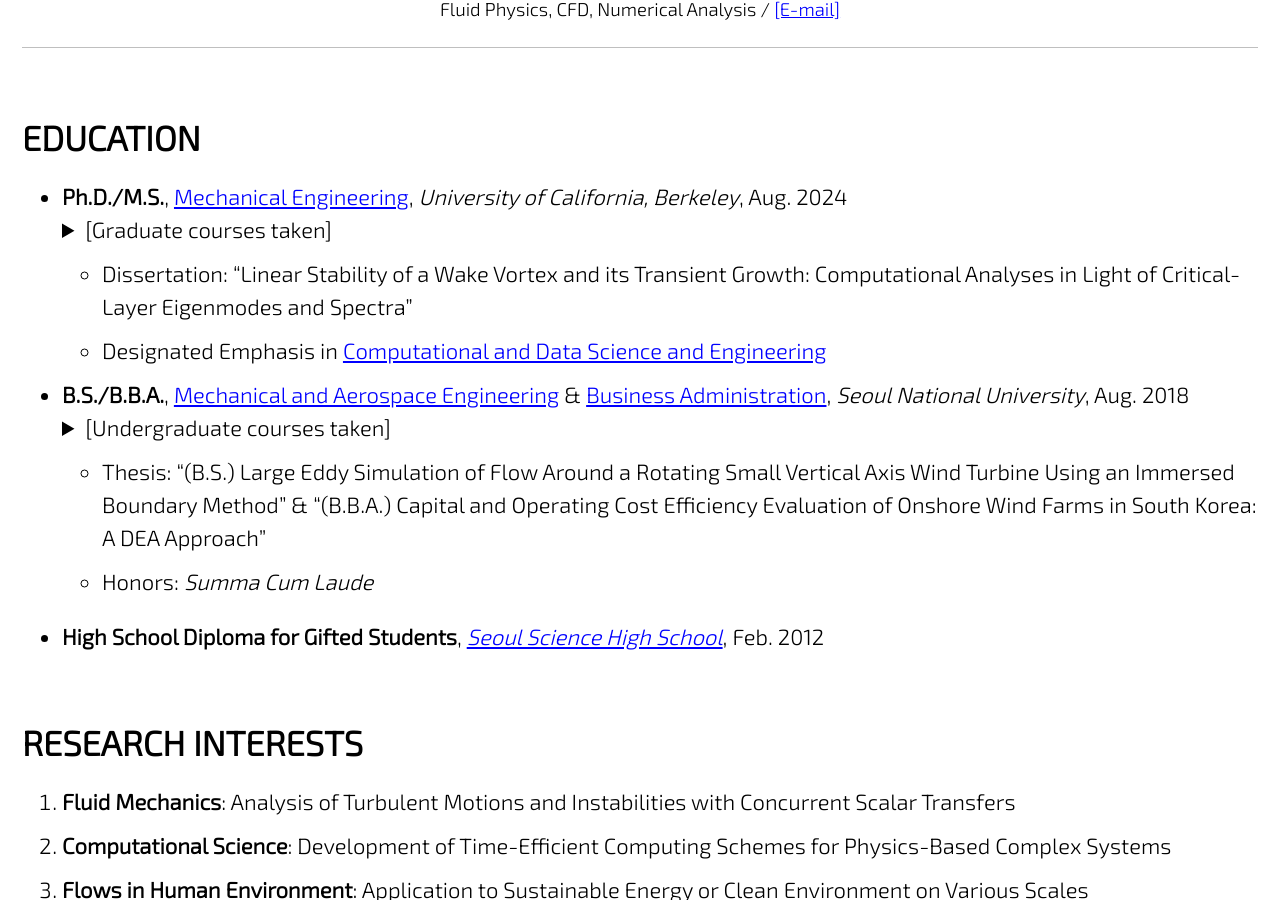
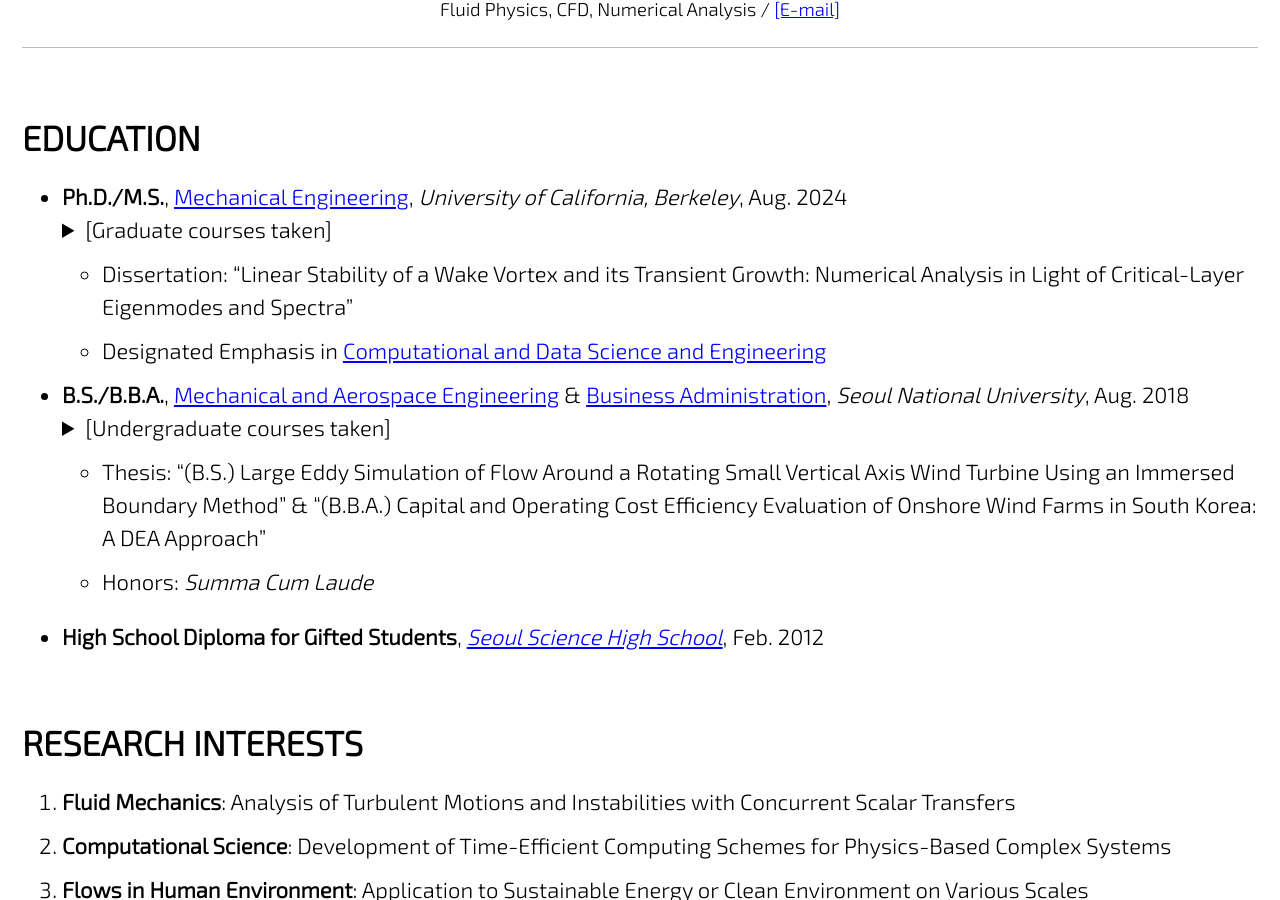
Before and after one commit to jun9303/jun9303.github.io, a Jekyll site: the page built from _pages/about_me.md, in a window 1280 px wide and 900 px high, scrolled down 584 px. Built offline with Jekyll 4.4.1, drawn with Linux system fonts in a browser that asks for light colours; cached includes are drawn as plain includes; nearby versions of some CDN libraries.

Commit message:
Profile Updated 071424

```diff
--- a/_pages/about_me.md
+++ b/_pages/about_me.md
@@ -28,7 +28,7 @@ feature_row:
     </details>
 
   <!-- + Advisor: [Dr. Philip S. Marcus](https://me.berkeley.edu/people/philip-s-marcus/) -->
-  + Dissertation: "Linear Stability of a Wake Vortex and its Transient Growth: Computational Analyses in Light of Critical-Layer Eigenmodes and Spectra"
+  + Dissertation: "Linear Stability of a Wake Vortex and its Transient Growth: Numerical Analysis in Light of Critical-Layer Eigenmodes and Spectra"
   + Designated Emphasis in [Computational and Data Science and Engineering](https://data.berkeley.edu/decdse/)
 
 - **B.S./B.B.A.**, [Mechanical and Aerospace Engineering](http://me.snu.ac.kr/en) & [Business Administration](http://cba.snu.ac.kr/en), *Seoul National University*, Aug. 2018
```
